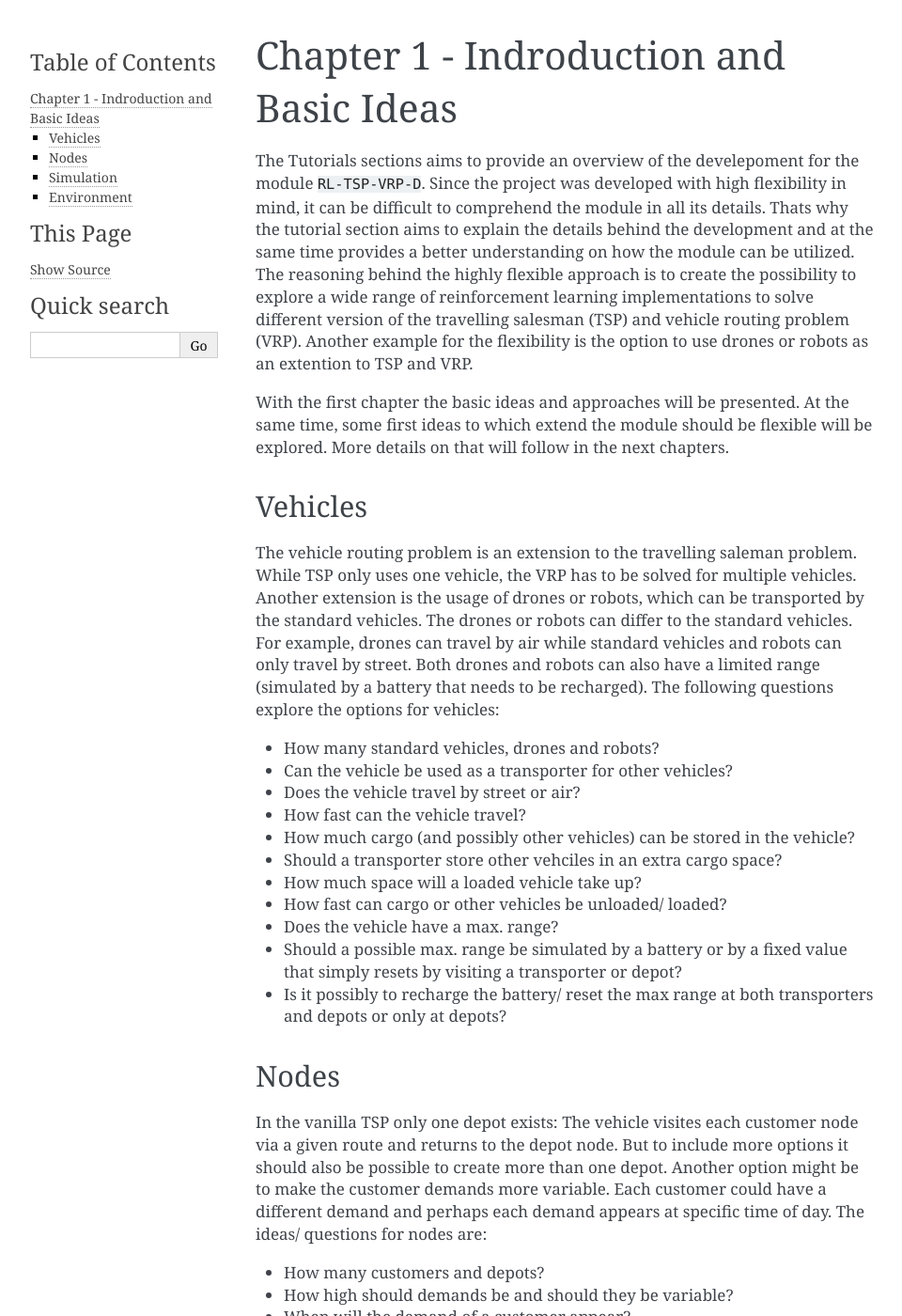
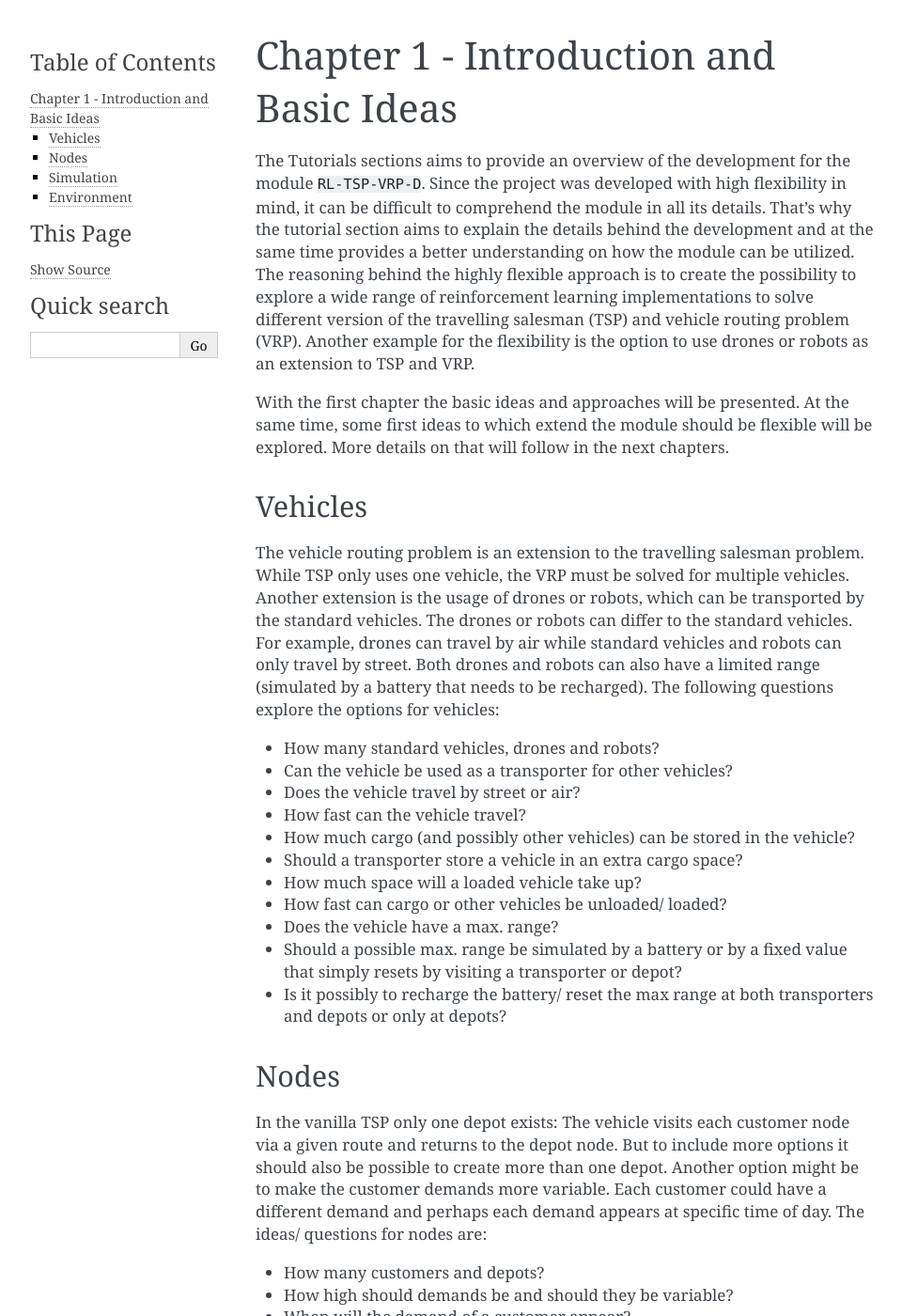
Before and after one commit to shubhampachori12110095/trucks-and-drones, a Sphinx documentation site: the page built from docs/tutorials/chap_1_basic_idea.rst, in a window 1280 px wide and 1400 px high. Shown: the whole window at 94% size, without its empty margins (148-1108 px from the left). Built offline with Sphinx 7.4.7, drawn with Linux system fonts in a browser that asks for light colours; some of the changed text lies outside the part shown.

Commit message:
Update chap_1_basic_idea.rst

```diff
--- a/docs/tutorials/chap_1_basic_idea.rst
+++ b/docs/tutorials/chap_1_basic_idea.rst
@@ -1,23 +1,23 @@
 .. _chap_1_basic_idea:
 
-Chapter 1 - Indroduction and Basic Ideas
+Chapter 1 - Introduction and Basic Ideas
 ========================================
 
-The Tutorials sections aims to provide an overview of the develepoment for the module ``RL-TSP-VRP-D``. Since the project was developed with high flexibility in mind, it can be difficult to comprehend the module in all its details. Thats why the tutorial section aims to explain the details behind the development and at the same time provides a better understanding on how the module can be utilized. The reasoning behind the highly flexible approach is to create the possibility to explore a wide range of reinforcement learning implementations to solve different version of the travelling salesman (TSP) and vehicle routing problem (VRP). Another example for the flexibility is the option to use drones or robots as an extention to TSP and VRP.
+The Tutorials sections aims to provide an overview of the development for the module ``RL-TSP-VRP-D``. Since the project was developed with high flexibility in mind, it can be difficult to comprehend the module in all its details. That’s why the tutorial section aims to explain the details behind the development and at the same time provides a better understanding on how the module can be utilized. The reasoning behind the highly flexible approach is to create the possibility to explore a wide range of reinforcement learning implementations to solve different version of the travelling salesman (TSP) and vehicle routing problem (VRP). Another example for the flexibility is the option to use drones or robots as an extension to TSP and VRP.
 
 With the first chapter the basic ideas and approaches will be presented. At the same time, some first ideas to which extend the module should be flexible will be explored. More details on that will follow in the next chapters.
 
 Vehicles
 ********
 
-The vehicle routing problem is an extension to the travelling saleman problem. While TSP only uses one vehicle, the VRP has to be solved for multiple vehicles. Another extension is the usage of drones or robots, which can be transported by the standard vehicles. The drones or robots can differ to the standard vehicles.  For example, drones can travel by air while standard vehicles and robots can only travel by street. Both drones and robots can also have a limited range (simulated by a battery that needs to be recharged). The following questions explore the options for vehicles:
+The vehicle routing problem is an extension to the travelling salesman problem. While TSP only uses one vehicle, the VRP must be solved for multiple vehicles. Another extension is the usage of drones or robots, which can be transported by the standard vehicles. The drones or robots can differ to the standard vehicles.  For example, drones can travel by air while standard vehicles and robots can only travel by street. Both drones and robots can also have a limited range (simulated by a battery that needs to be recharged). The following questions explore the options for vehicles:
 
 - How many standard vehicles, drones and robots?
 - Can the vehicle be used as a transporter for other vehicles?
 - Does the vehicle travel by street or air?
 - How fast can the vehicle travel?
 - How much cargo (and possibly other vehicles) can be stored in the vehicle?
-- Should a transporter store other vehciles in an extra cargo space?
+- Should a transporter store a vehicle in an extra cargo space?
 - How much space will a loaded vehicle take up?
 - How fast can cargo or other vehicles be unloaded/ loaded?
 - Does the vehicle have a max. range?
@@ -28,7 +28,7 @@
 Nodes
 *****
 
-In the vanilla TSP only one depot exists: The vehicle visites each customer node via a given route and returns to the depot node. But to include more options it should also be possible to create more than one depot. Another option might be to make the customer demands more variable. Each customer could have a different demand and perhaps each demand appears at specific time of day. The ideas/ questions for nodes are:
+In the vanilla TSP only one depot exists: The vehicle visits each customer node via a given route and returns to the depot node. But to include more options it should also be possible to create more than one depot. Another option might be to make the customer demands more variable. Each customer could have a different demand and perhaps each demand appears at specific time of day. The ideas/ questions for nodes are:
 
 - How many customers and depots?
 - How high should demands be and should they be variable?
@@ -41,13 +41,13 @@
 
 Simulation
 **********
-The interactions between vehicles and nodes will be simulated. For this purpose there need to be options to determine which interactions occur at the same time or if there needs to be a specific sequence by priorisation. Additionaly the grid size needs to be specified.
+The interactions between vehicles and nodes will be simulated. For this purpose, there need to be options to determine which interactions occur at the same time or if there needs to be a specific sequence by prioritisation. Additionally, the grid size needs to be specified.
 
 - What is the grid size?
 - (Should transporter always move before being able to unload other vehicles)
 - Can transporter unload vehicles and cargo at the same time?
 - If same time unloading is possible, what should be prioritized?
-- Are there actions that will be executed automatically (e.g. unloading when at customer or loading when at depot)?
+- Are there actions that will be executed automatically (e.g., unloading when at customer or loading when at depot)?
 
 
 Environment
```
